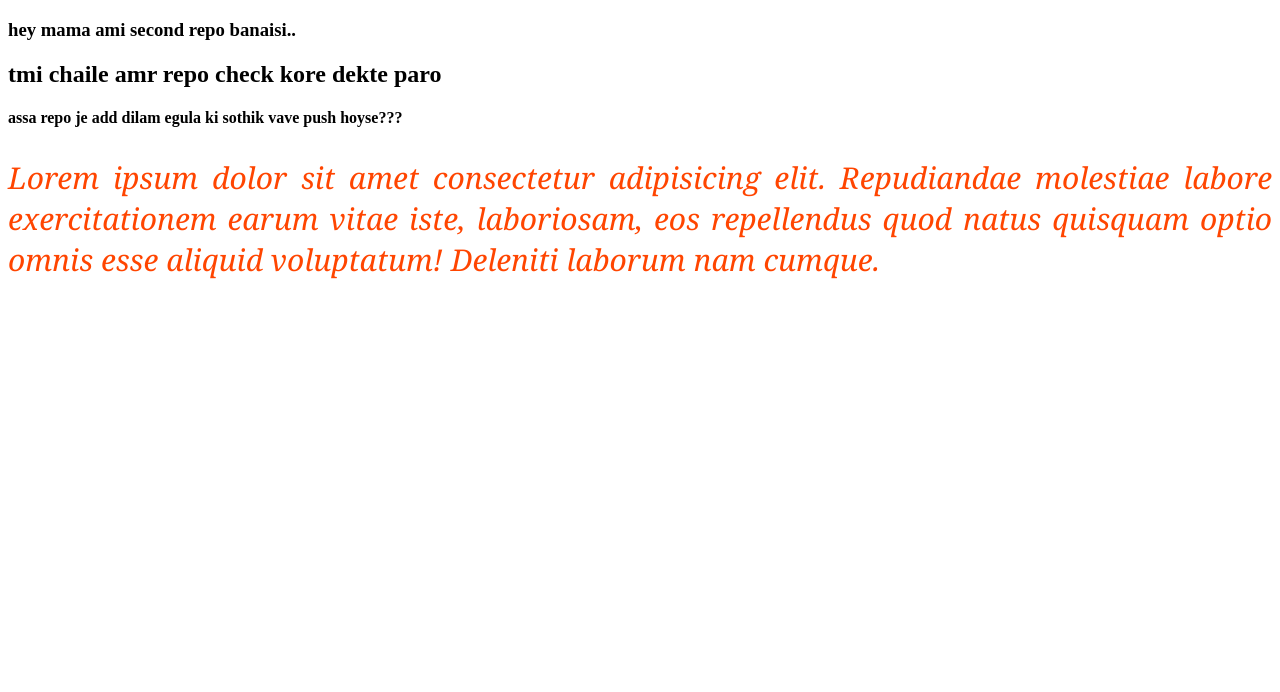
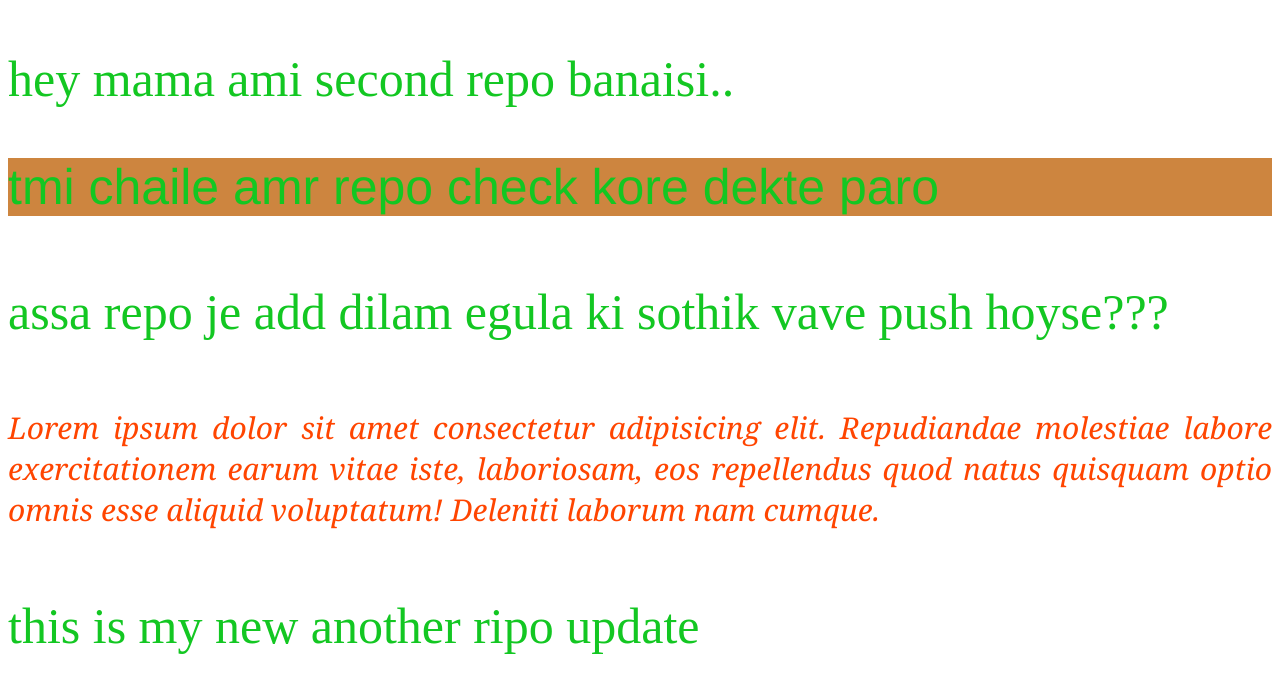
Before and after one commit to Sadman-Sakib56/my-second-repo, a plain HTML site: page index.html in a window 1280 px wide. Drawn offline with Linux system fonts and the light colour scheme.

Commit message:
added new lekha

```diff
--- a/index.html
+++ b/index.html
@@ -6,11 +6,13 @@
     <meta name="viewport" content="width=device-width, initial-scale=1.0">
     <title>my-second-repo</title>
     <link rel="stylesheet" href="style.css">
+
 </head>
 <body>
-    <h3> hey mama ami second repo banaisi.. </h3>
-    <h2> tmi chaile amr repo check kore dekte paro</h2>
-    <h4>assa repo je add dilam egula ki sothik vave push hoyse???</h4>
+    <h3 class="heading"> hey mama ami second repo banaisi.. </h3>
+    <h2 class="heading"> tmi chaile amr repo check kore dekte paro</h2>
+    <h4 class="heading">assa repo je add dilam egula ki sothik vave push hoyse???</h4>
     <p class="para">Lorem ipsum dolor sit amet consectetur adipisicing elit. Repudiandae molestiae labore exercitationem earum vitae iste, laboriosam, eos repellendus quod natus quisquam optio omnis esse aliquid voluptatum! Deleniti laborum nam cumque.</p>
+    <h4 class="heading">this is my new another ripo update</h4>
 </body>
 </html>
--- a/style.css
+++ b/style.css
@@ -5,3 +5,15 @@
     text-align: justify;
     color: orangered;
 }
+
+h2{
+    color: palegreen;
+    background-color: peru;
+    font-size: 40px;
+    font-family: 'Franklin Gothic Medium', 'Arial Narrow', Arial, sans-serif;
+}
+.heading{
+    color: rgb(19, 199, 34);
+    font-size: 50px;
+    font-weight: 500;
+}
```
